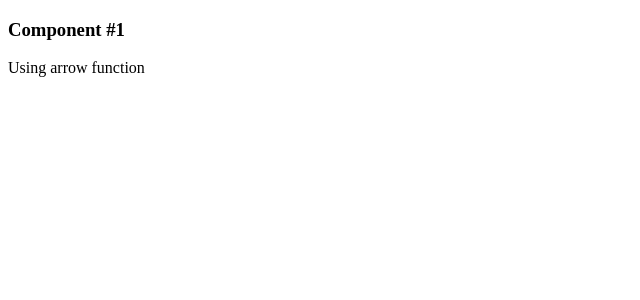
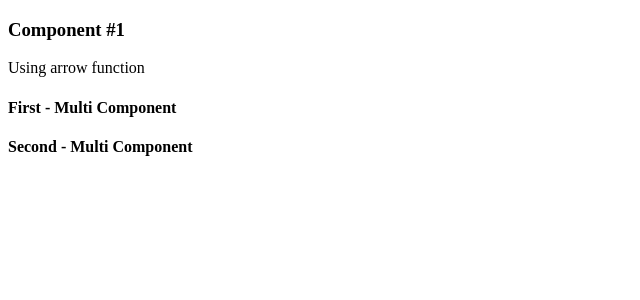
Before and after one commit to matheusabr/react-ex1, a React app: page / in a window 1280 px wide. Shown: the top 300 px of the page, without its empty margins (0-640 px from the left). Built offline with nearby package versions, Linux system fonts and the light colour scheme.

Commit message:
feat: using multi components in a single file

```diff
--- /dev/null
+++ b/src/components/multComp.jsx
@@ -0,0 +1,7 @@
+import React from 'react'
+
+const FirstComp = props => <h4>First - Multi Component</h4>
+
+const SecondComp = props => <h4>Second - Multi Component</h4>
+
+export { FirstComp, SecondComp }
--- a/src/index.jsx
+++ b/src/index.jsx
@@ -2,5 +2,13 @@ import React from 'react'
 import ReactDOM from 'react-dom'
 
 import Comp1 from './components/comp1'
+import { FirstComp, SecondComp } from './components/multComp'
 
-ReactDOM.render(<Comp1 number={1} />, document.getElementById('app'))
+ReactDOM.render(
+  <div>
+    <Comp1 number={1} />
+    <FirstComp />
+    <SecondComp />
+  </div>,
+  document.getElementById('app')
+)
```
